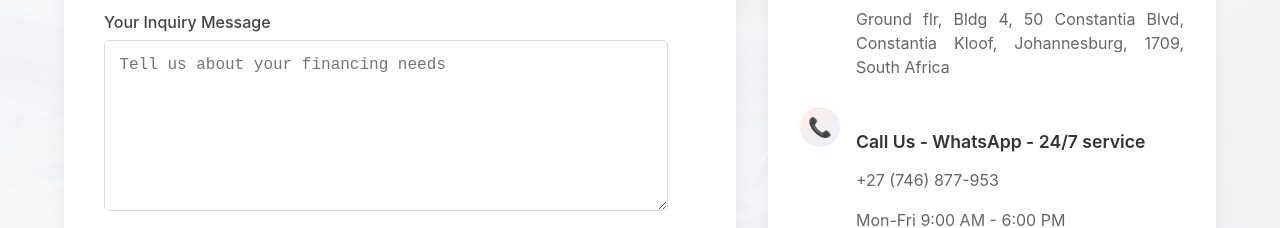
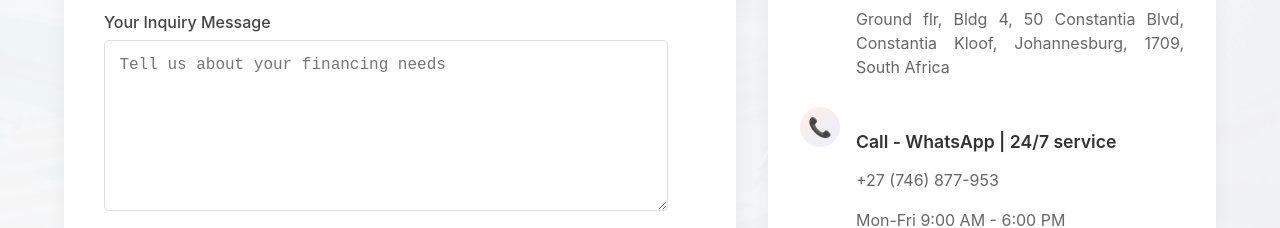
Before and after one commit to nehcracker/trinity, a React (Create React App) app: page / in a window 1280 px wide. Shown: the part 4800-5028 px from the top of the page. Built offline with nearby package versions, Linux system fonts and the light colour scheme; a web font is replaced by a local one.

Commit message:
Updated project

```diff
--- a/src/components/sections/contact/ContactSection.jsx
+++ b/src/components/sections/contact/ContactSection.jsx
@@ -596,7 +596,7 @@ const ContactSection = () => {
                 <div className="contact-info-item">
                   <div className="contact-icon">📞</div>
                   <div className="contact-text">
-                    <h4>Call Us - WhatsApp - 24/7 service</h4>
+                    <h4>Call - WhatsApp | 24/7 service</h4>
                     <p>+27 (746) 877-953
                     </p>
                     <p>Mon-Fri 9:00 AM - 6:00 PM</p>
```
